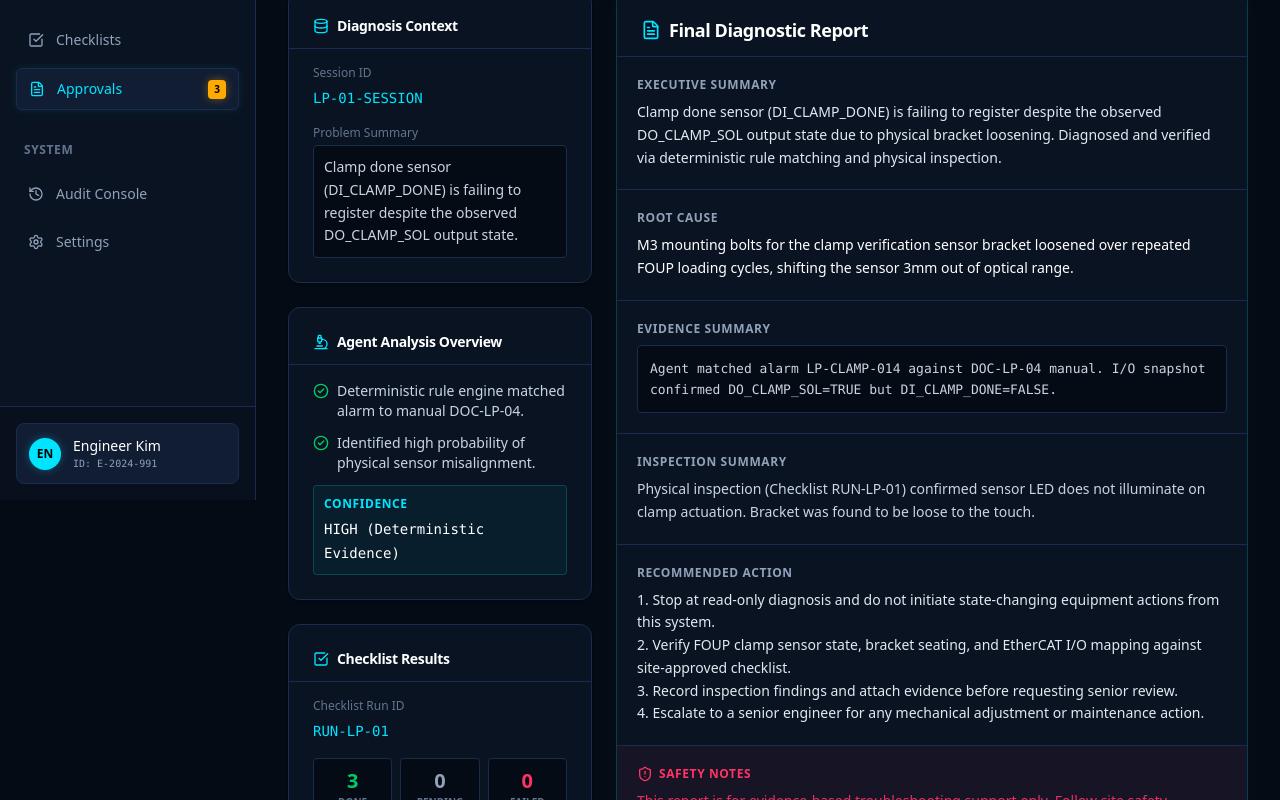
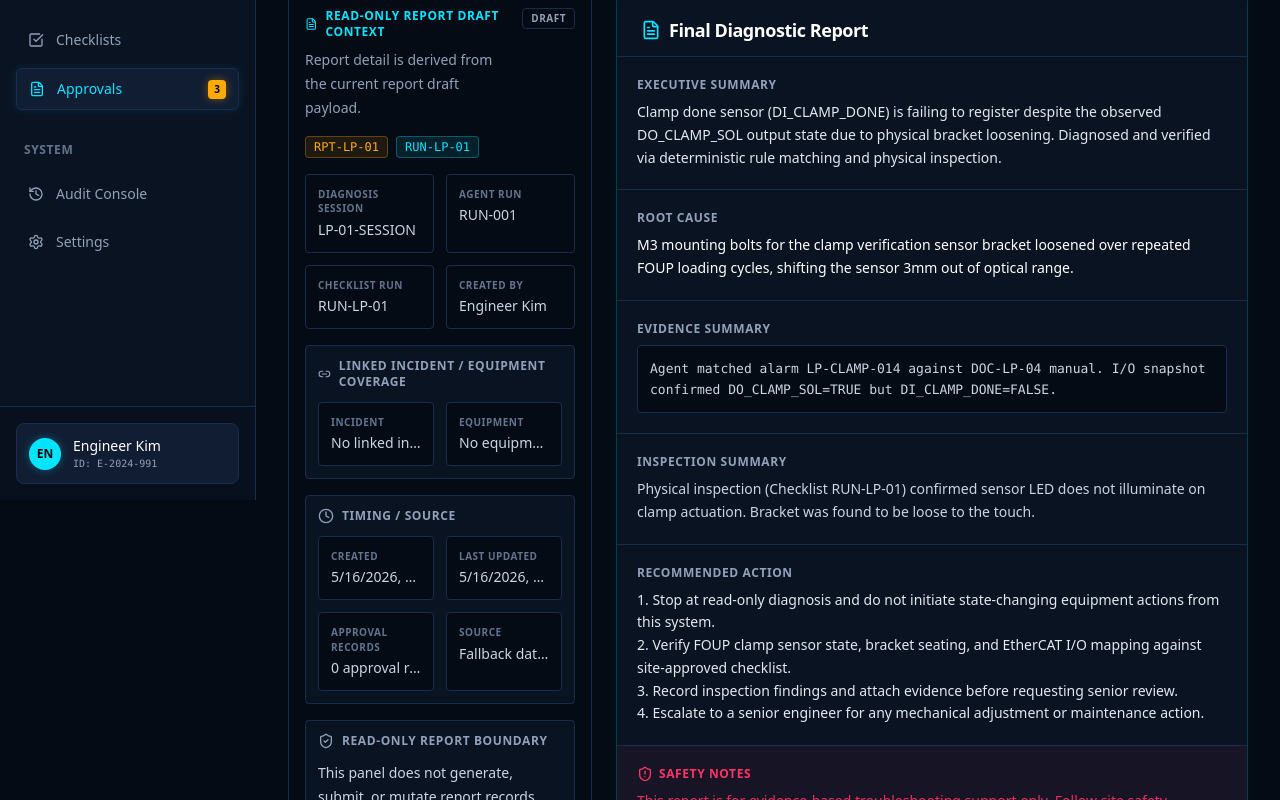
Before and after one commit to JJY0910/fabmind-agent, a Next.js app in the folder apps/web/: page /report-drafts/RPT-FC-11 in a window 1280 px wide. Shown: the part 300-1100 px from the top of the page. Built offline with nearby package versions, Linux system fonts and the light colour scheme; no server answers.

Commit message:
feat(web): clarify report draft context

```diff
--- a/apps/web/src/app/report-drafts/[reportDraftId]/page.tsx
+++ b/apps/web/src/app/report-drafts/[reportDraftId]/page.tsx
@@ -10,6 +10,7 @@ import {
 } from "lucide-react";
 import Link from "next/link";
 import { WorkflowStepper } from "@/components/ui/WorkflowStepper";
+import { ReportDraftContextCard } from "@/components/ui/report-draft-context-card";
 
 const referenceReportDraft = {
   id: "RPT-LP-01",
@@ -48,6 +49,10 @@ function formatTimestamp(value?: string | null) {
 
 function hasApprovalAuthority(user: AuthUser | null) {
   return user?.role === "SENIOR_ENGINEER" || user?.role === "ADMIN";
+}
+
+function formatUserSession(user: AuthUser) {
+  return `${user.username} (${user.role.replaceAll("_", " ")})`;
 }
 
 export default function ReportDraftPage() {
@@ -145,8 +150,7 @@ export default function ReportDraftPage() {
           <User className="w-3.5 h-3.5" />
           {currentUser ? (
             <span>
-              Signed in as <span className="text-slate-300">{currentUser.display_name ?? currentUser.username}</span>
-              <span className="font-mono text-[#00e5ff]"> ({currentUser.role})</span>
+              Signed in as <span className="text-slate-300">{formatUserSession(currentUser)}</span>
             </span>
           ) : (
             <span>Approval permissions unavailable</span>
@@ -205,6 +209,8 @@ export default function ReportDraftPage() {
 
         {/* Left Column (Metadata & Context) */}
         <div className="space-y-6 lg:col-span-1">
+          <ReportDraftContextCard report={data} dataMode={dataMode} />
+
           <Card>
             <CardHeader className="pb-3 border-b border-[#1a2c4d]">
               <CardTitle className="text-sm text-white flex items-center gap-2">
--- /dev/null
+++ b/apps/web/src/components/ui/report-draft-context-card.tsx
@@ -0,0 +1,116 @@
+"use client";
+
+import { Clock, FileText, Link2, ShieldCheck } from "lucide-react";
+import { CodePill, StatusBadge } from "./operational";
+
+export type ReportDraftContext = {
+  id?: string | null;
+  report_draft_id?: string | null;
+  diagnosis_session_id?: string | null;
+  agent_run_id?: string | null;
+  checklist_run_id?: string | null;
+  incident_id?: string | null;
+  equipment_id?: string | null;
+  equipment_code?: string | null;
+  title?: string | null;
+  status?: string | null;
+  created_by_user_id?: string | null;
+  created_at?: string | null;
+  updated_at?: string | null;
+  approvals?: Array<{ id?: string | null; decision?: string | null; decided_at?: string | null }>;
+};
+
+type DataMode = "loading" | "live" | "reference";
+
+export function ReportDraftContextCard({
+  report,
+  dataMode,
+}: {
+  report: ReportDraftContext;
+  dataMode: DataMode;
+}) {
+  const reportId = report.report_draft_id ?? report.id ?? "REPORT_UNAVAILABLE";
+  const status = report.status ?? "UNKNOWN";
+  const sourceLabel = dataMode === "live" ? "Live API data is active" : dataMode === "reference" ? "Fallback data is active" : "Current payload state";
+  const approvals = report.approvals ?? [];
+
+  return (
+    <section className="rounded-lg border border-[#1a2c4d] bg-[#050b14] p-4">
+      <div className="flex items-start justify-between gap-3">
+        <div>
+          <div className="flex items-center gap-2 text-xs font-bold uppercase tracking-wider text-[#00e5ff]">
+            <FileText className="h-4 w-4" />
+            Read-only report draft context
+          </div>
+          <p className="mt-2 text-sm leading-6 text-slate-400">
+            Report detail is derived from the current report draft payload.
+          </p>
+        </div>
+        <StatusBadge status={status} />
+      </div>
+
+      <div className="mt-4 flex flex-wrap gap-2">
+        <CodePill tone="amber">{reportId}</CodePill>
+        <CodePill>{report.checklist_run_id ?? "No checklist link in payload"}</CodePill>
+      </div>
+
+      <div className="mt-4 grid grid-cols-1 gap-3 text-sm sm:grid-cols-2">
+        <ContextCell label="Diagnosis Session" value={report.diagnosis_session_id ?? "No diagnosis session in current payload"} />
+        <ContextCell label="Agent Run" value={report.agent_run_id ?? "No agent run in current payload"} />
+        <ContextCell label="Checklist Run" value={report.checklist_run_id ?? "No linked checklist in current payload"} />
+        <ContextCell label="Created By" value={report.created_by_user_id ?? "Creator not included in current payload"} />
+      </div>
+
+      <div className="mt-4 rounded border border-[#1a2c4d] bg-[#0a1322] p-3">
+        <div className="flex items-center gap-2 text-xs font-bold uppercase tracking-wider text-slate-400">
+          <Link2 className="h-4 w-4" />
+          Linked Incident / Equipment Coverage
+        </div>
+        <div className="mt-3 grid grid-cols-1 gap-3 text-sm sm:grid-cols-2">
+          <ContextCell label="Incident" value={report.incident_id ?? "No linked incident in current read-only payload"} />
+          <ContextCell label="Equipment" value={report.equipment_code ?? report.equipment_id ?? "No equipment detail in current report payload"} />
+        </div>
+      </div>
+
+      <div className="mt-4 rounded border border-[#1a2c4d] bg-[#0a1322] p-3">
+        <div className="flex items-center gap-2 text-xs font-bold uppercase tracking-wider text-slate-400">
+          <Clock className="h-4 w-4" />
+          Timing / Source
+        </div>
+        <div className="mt-3 grid grid-cols-1 gap-3 text-sm sm:grid-cols-2">
+          <ContextCell label="Created" value={formatTimestamp(report.created_at)} />
+          <ContextCell label="Last Updated" value={formatTimestamp(report.updated_at)} />
+          <ContextCell label="Approval Records" value={`${approvals.length} approval record${approvals.length === 1 ? "" : "s"} in payload`} />
+          <ContextCell label="Source" value={sourceLabel} />
+        </div>
+      </div>
+
+      <div className="mt-4 rounded border border-[#1a2c4d] bg-[#0a1322] p-3">
+        <div className="flex items-center gap-2 text-xs font-bold uppercase tracking-wider text-slate-400">
+          <ShieldCheck className="h-4 w-4" />
+          Read-only Report Boundary
+        </div>
+        <p className="mt-3 text-sm leading-6 text-slate-300">
+          This panel does not generate, submit, or mutate report records.
+        </p>
+      </div>
+    </section>
+  );
+}
+
+function ContextCell({ label, value }: { label: string; value: string }) {
+  return (
+    <div className="min-w-0 rounded border border-[#1a2c4d] bg-[#050b14] p-3">
+      <div className="text-[10px] font-bold uppercase tracking-wider text-slate-500">{label}</div>
+      <div className="mt-1 truncate text-slate-300" title={value}>
+        {value}
+      </div>
+    </div>
+  );
+}
+
+function formatTimestamp(value?: string | null) {
+  if (!value) return "Not included in current payload";
+  const date = new Date(value);
+  return Number.isNaN(date.getTime()) ? "Not included in current payload" : date.toLocaleString();
+}
```
Also changed, not shown: 1 other file (tests, documents, lock files or other folders).
